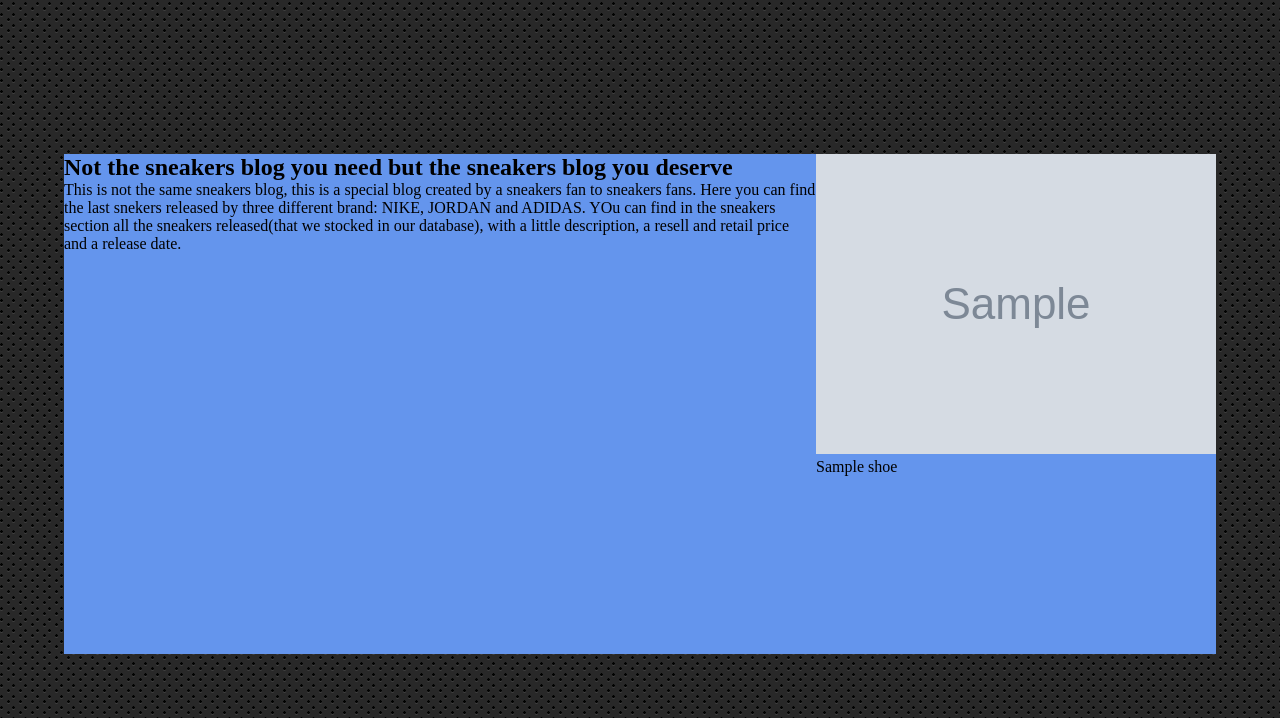
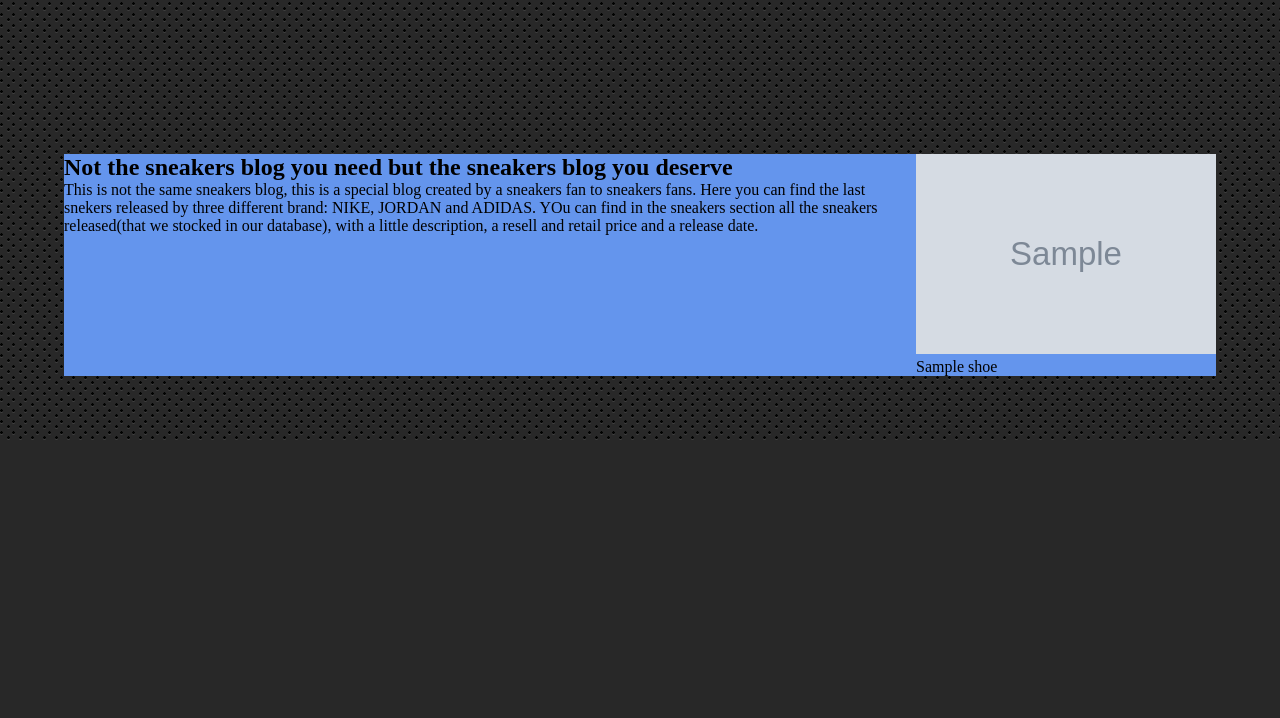
Before and after one commit to YassineEF/Blog-Projet, a PHP site: page /Acceuil.php in a window 1280 px wide. Shown: the part 768-1486 px from the top of the page. After the commit the page ends 1208 px from the top, so only its background shows below. Run offline with PHP 8.4, Linux system fonts and the light colour scheme; tables that the repository leaves empty or names only in its code hold one stand-in row (values such as "Sample post"); grey boxes marked "Sample" are stand-in pictures.

Commit message:
:memo:Add MLD

```diff
--- a/Acceuil.php
+++ b/Acceuil.php
@@ -45,12 +45,11 @@
              <p>This is not the same sneakers blog, this is a special blog created by a sneakers fan to sneakers fans. Here you can find the last snekers released by three different brand: NIKE, JORDAN and ADIDAS. YOu can find in the sneakers section all the sneakers released(that we stocked in our database), with a little description, a resell  and retail price and a release date.</p>
             </div>
             <div id="rightside">
-                <?php foreach($req as $t){ ?>
-                    <figure>
-                        <img src ="<?= $t['photo']; ?>" alt="Sneakers shoes">
-                        <figcaption><?= $t['name_shoes'];?></figcaption>
+                <?php foreach($req as $sn){ ?>
+                    <figure class="imgsn">
+                        <img src ="<?= $sn['photo']; ?>" alt="Sneakers shoes">
+                        <figcaption><?= $sn['name_shoes']; ?></figcaption>
                     </figure>
-
                 <?php } ?>
             </div>
         </div>
--- a/style.css
+++ b/style.css
@@ -129,9 +129,14 @@ main .CaroselImg{
 *                        *
 **************************/
 #center{
-    /* width: 100%; */
-    height: 500px;
     background-color: cornflowerblue;
     margin: 5%;
     display: flex;
 }
+.imgsn{
+    display: inline-block;
+}
+#rightside img{
+    height: 200px;
+    width: 300px;
+}
```
Also changed, not shown: img/J1RB.jpg (deleted), img/J1RB.png (added), img/J1TS.jpg (deleted), img/J1TSF.jpg (added), img/dlbj.jpg (deleted), img/dlbjsb.jpg (added), img/dlfk.jpg (deleted), img/dlfksb.jpg (added), img/dlp.jpg (deleted), img/dlpa.jpg (added), img/dlunc.jpg (deleted), img/dlunc.png (added), 2 other files.
